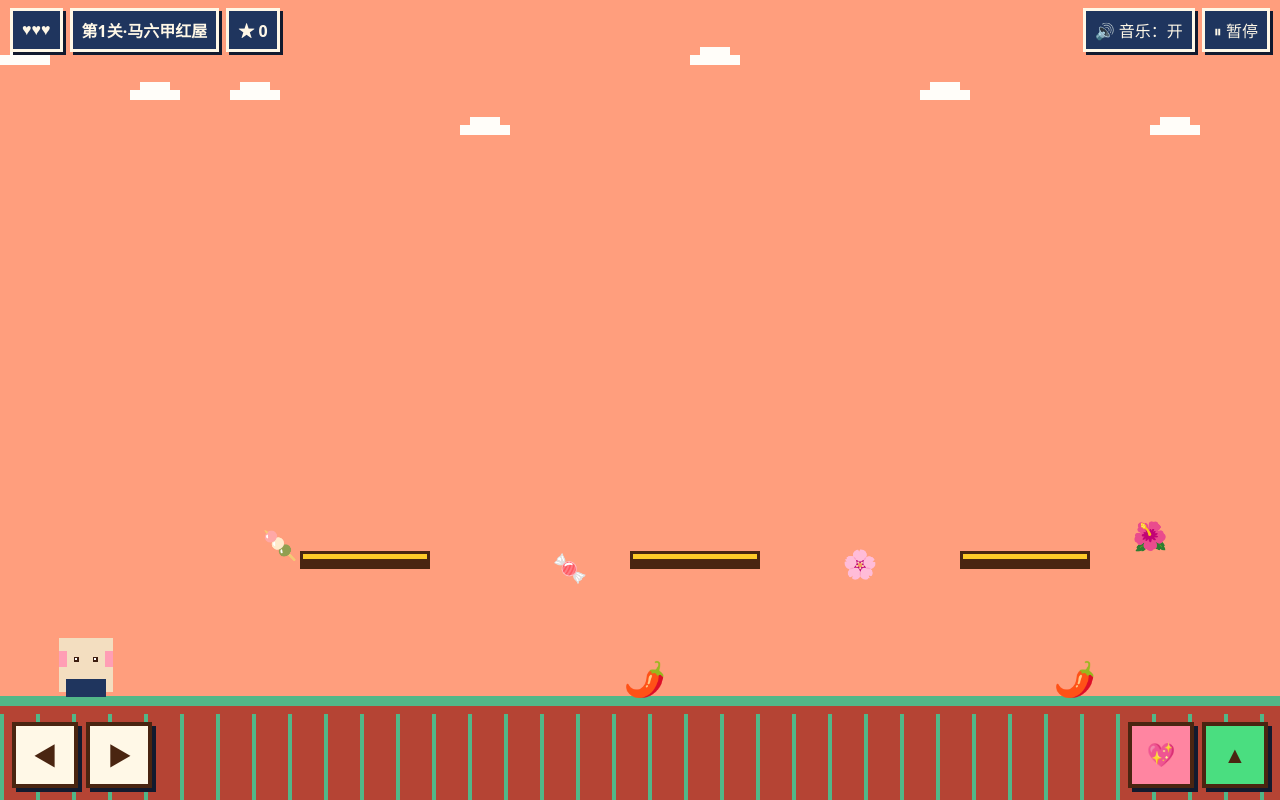
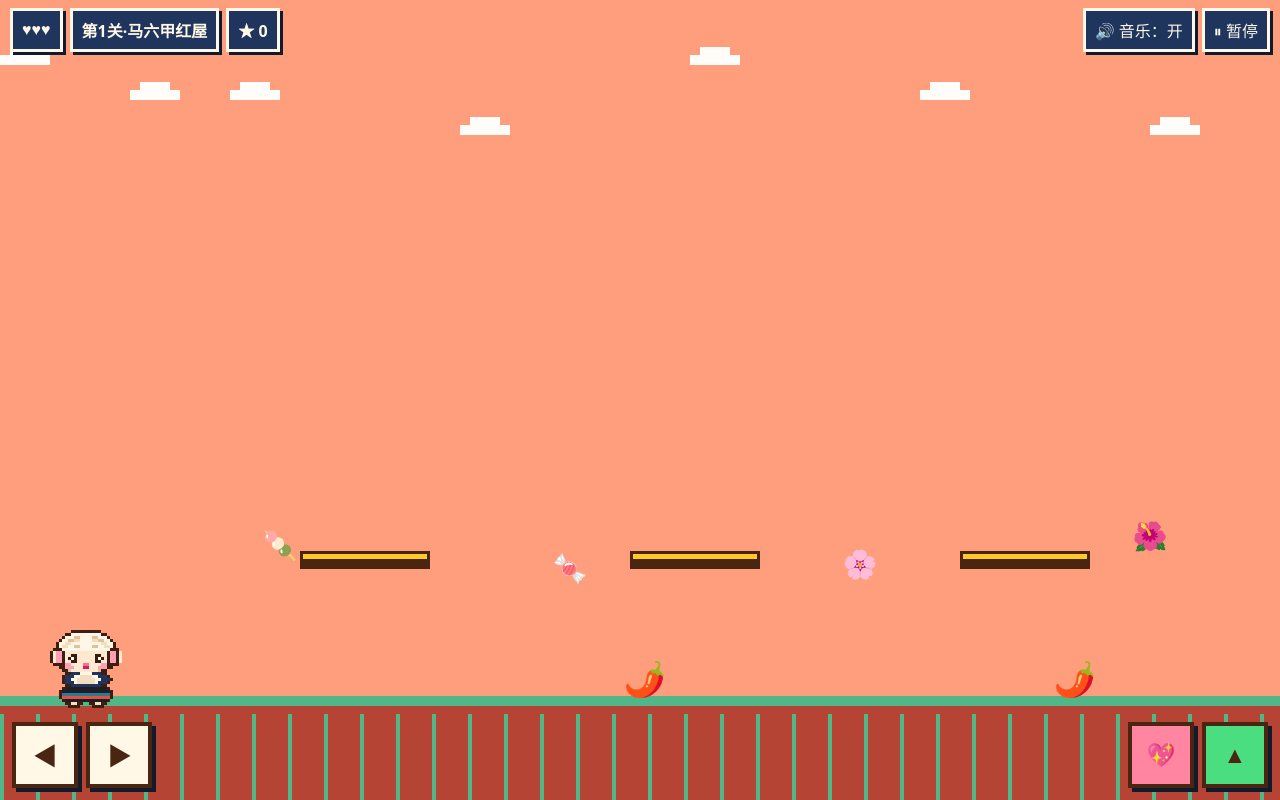
Before and after one commit to szy2005/-, a plain HTML site: page index.html in a window 1280 px wide. Both pictures are taken after a click on the button "▶ 开始像素大冒险". Drawn offline with Linux system fonts and the light colour scheme.

Commit message:
恢复原始像素小羊造型，不再改变小羊外观

```diff
--- a/index.html
+++ b/index.html
@@ -25,41 +25,25 @@ const stages=[{name:'第1关·马六甲红屋',width:2800,sky:'#ff9e7d',ground:'
 let W=0,H=0,state='START',stage=0,score=0,cam=0,last=0,tick=0,muted=false;
 const input={left:false,right:false},p={x:70,y:0,w:42,h:54,vx:0,vy:0,face:1,ground:false,jumps:2,lives:3,invuln:0,cool:0};
 let foods=[],enemies=[],shots=[],platforms=[],goal=2700;
-
-// 8-Bit 可爱像素背景音乐：开局点击时解锁 Web Audio，并循环播放
 let audio=null,master=null,bgmTimer=null,bgmStep=0;
 const melody=[392,0,392,440,392,330,262,0,392,0,392,440,392,330,294,0,294,0,294,330,294,247,196,0,330,349,392,440,392,330,262,0];
 const bass=[131,0,196,0,131,0,196,0,131,0,196,0,147,0,196,0,147,0,196,0,123,0,196,0,131,0,165,0,196,0,131,0];
-function ensureAudio(){
- const AC=window.AudioContext||window.webkitAudioContext;if(!AC)return false;
- if(!audio){audio=new AC();master=audio.createGain();master.gain.value=.8;master.connect(audio.destination)}
- if(audio.state==='suspended')audio.resume().catch(()=>{});
- return true;
-}
-function beep(freq,duration=.09,volume=.07,type='square',slide=null){
- if(muted||!freq||!ensureAudio())return;
- const now=audio.currentTime,o=audio.createOscillator(),g=audio.createGain();
- o.type=type;o.frequency.setValueAtTime(freq,now);if(slide)o.frequency.exponentialRampToValueAtTime(slide,now+duration);
- g.gain.setValueAtTime(volume,now);g.gain.exponentialRampToValueAtTime(.001,now+duration);o.connect(g);g.connect(master);o.start(now);o.stop(now+duration);
-}
-function startBgm(){
- stopBgm();if(muted||!ensureAudio())return;
- master.gain.setTargetAtTime(.8,audio.currentTime,.02);
- bgmTimer=setInterval(()=>{if(state==='PLAY'){const i=bgmStep++%melody.length;if(melody[i])beep(melody[i],.145,.045,'square');if(bass[i])beep(bass[i],.16,.055,'triangle');if(i%4===2)beep(900,.025,.02,'square')}},195);
- // 立即播放首组音符，方便确认声音确实启动
- beep(melody[0],.16,.06,'square');setTimeout(()=>beep(melody[2],.16,.055,'square'),195);
-}
+function ensureAudio(){const AC=window.AudioContext||window.webkitAudioContext;if(!AC)return false;if(!audio){audio=new AC();master=audio.createGain();master.gain.value=.8;master.connect(audio.destination)}if(audio.state==='suspended')audio.resume().catch(()=>{});return true}
+function beep(freq,duration=.09,volume=.07,type='square',slide=null){if(muted||!freq||!ensureAudio())return;const now=audio.currentTime,o=audio.createOscillator(),g=audio.createGain();o.type=type;o.frequency.setValueAtTime(freq,now);if(slide)o.frequency.exponentialRampToValueAtTime(slide,now+duration);g.gain.setValueAtTime(volume,now);g.gain.exponentialRampToValueAtTime(.001,now+duration);o.connect(g);g.connect(master);o.start(now);o.stop(now+duration)}
+function startBgm(){stopBgm();if(muted||!ensureAudio())return;master.gain.setTargetAtTime(.8,audio.currentTime,.02);bgmTimer=setInterval(()=>{if(state==='PLAY'){const i=bgmStep++%melody.length;if(melody[i])beep(melody[i],.145,.045,'square');if(bass[i])beep(bass[i],.16,.055,'triangle');if(i%4===2)beep(900,.025,.02,'square')}},195);beep(melody[0],.16,.06,'square')}
 function stopBgm(){if(bgmTimer){clearInterval(bgmTimer);bgmTimer=null}if(master&&audio)master.gain.setTargetAtTime(.0001,audio.currentTime,.015)}
-
 function resize(){W=innerWidth;H=innerHeight;canvas.width=Math.round(W*Math.min(devicePixelRatio||1,2));canvas.height=Math.round(H*Math.min(devicePixelRatio||1,2));ctx.setTransform(canvas.width/W,0,0,canvas.height/H,0,0);ctx.imageSmoothingEnabled=false}addEventListener('resize',resize);resize();
 const ground=()=>H-Math.max(66,H*.13);
+const SHEEP_PALETTE={'O':'#3D1E10','W':'#FFF6E5','C':'#F3DEC0','S':'#DFC19A','F':'#FDE8D0','P':'#FF9EB5','R':'#FF6B8B','E':'#3A1C0E','H':'#FFFFFF','M':'#D81B60','N':'#1F355E','B':'#2A7B9B','K':'#1E1E24','T':'#E0533C'};
+const SHEEP_IDLE=['.......OOOOOOOOOO.......','.....OOWWWWWWWWWWOO.....','....OWWWSSWWWWSSWWWO....','...OWWSSCCWWWWCCSSWWO...','..OWWCCWWWWWWWWWWCCWWO..','..OWCCWWSSWWWWSSWWCCWO..','.OOOWWWWWWWWWWWWWWWWOOO.','OFPPOFFFFFFFFFFFFFFOPPOF','OFPPOFFEEFFFFFFEEFFOPPOF','OFPPOFEHEFFFFFFEHEFOPPOF','OFPPOFFEEFFFFFFEEFFOPPOF','.OOOOPPFFFFRRFFFFPPOOOO.','...OOPPPFFFMMFFFPPPOO...','....OOSFFFFFFFFFSOO.....','.....OONNNWWWWNNNOO.....','....ONNNWWCCCCWWNNNO....','....ONNWWCCCCCCWWNNNO...','....ONNNWCCCCCCWNNNO....','.....OONNNNNNNNNNOO.....','....OKKKKKKKKKKKKKKO....','...OKKKKKKKKKKKKKKKKO...','...OBBBBBBBBBBBBBBBBO...','...OTTTTTTTTTTTTTTTTO...','....OKKKKKKKKKKKKKKO....','.....OOCCOO..OOCCOO.....','......OOOO....OOOO......'];
+function drawSheep(sx,sy){const scale=3;ctx.save();ctx.translate(sx+p.w/2,sy+p.h/2);ctx.scale(p.face,1);ctx.translate(-36,-39);for(let r=0;r<SHEEP_IDLE.length;r++)for(let c=0;c<SHEEP_IDLE[r].length;c++){const ch=SHEEP_IDLE[r][c];if(ch!=='.'&&SHEEP_PALETTE[ch]){ctx.fillStyle=SHEEP_PALETTE[ch];ctx.fillRect(c*scale,r*scale,scale,scale)}}ctx.restore()}
 function initStage(n){stage=n;const s=stages[n],gy=ground();p.x=65;p.y=gy-p.h;p.vx=p.vy=0;p.jumps=2;p.invuln=0;p.cool=0;cam=0;tick=0;shots=[];foods=[];for(let x=280;x<s.width-200;x+=290)foods.push({x,y:gy-(x%870===280?145:118),type:['🍡','🍬','🌸','🌺','🟢'][Math.floor(x/290)%5],taken:false});enemies=[];for(let x=520;x<s.width-300;x+=430)enemies.push({x,min:x-100,max:x+180,vx:85+stage*12,w:38,h:34,alive:true});platforms=[];for(let x=300;x<s.width-180;x+=330)platforms.push({x:x+(n%2)*35,y:gy-(x%2===0?145:210),w:130,h:18});goal=s.width-150;$('stageName').textContent=s.name;updateHud()}
 function updateHud(){ $('score').textContent=score;$('lives').textContent='♥'.repeat(Math.max(0,p.lives))+'♡'.repeat(3-Math.max(0,p.lives)); }
 function show(id){$(id).classList.remove('hidden')}function hide(id){$(id).classList.add('hidden')}
 function start(){ensureAudio();score=0;p.lives=3;initStage(0);state='PLAY';hide('start');hide('finish');hide('gameover');hide('pause');show('hud');show('touch');startBgm();last=performance.now()}
 function pause(){if(state!=='PLAY')return;state='PAUSE';stopBgm();show('pause')}function resume(){state='PLAY';hide('pause');startBgm();last=performance.now()}
 function jump(){if(state!=='PLAY'||p.jumps<=0)return;p.vy=p.jumps===2?-530:-475;p.jumps--;p.ground=false;beep(p.jumps===1?620:760,.11,.09,'square')}
-function attack(){if(state!=='PLAY'||p.cool>0)return;p.cool=.28;shots.push({x:p.x+(p.face>0?p.w:-16),y:p.y+22,v:p.face*580,life:.9});beep(880,.08,.1,'square',440);setTimeout(()=>beep(1175,.12,.09,'triangle'),40)}
+function attack(){if(state!=='PLAY'||p.cool>0)return;p.cool=.28;shots.push({x:p.x+(p.face>0?p.w:-16),y:p.y+22,v:p.face*580,life:.9});beep(880,.08,.1,'square',440)}
 function loseLife(){if(p.invuln>0)return;p.lives--;p.invuln=1.4;p.vy=-310;p.vx=p.x<cam+W/2?-210:210;updateHud();beep(210,.18,.13,'sawtooth',90);if(p.lives<=0){state='OVER';stopBgm();show('gameover')}}
 function rectHit(a,b){return a.x<b.x+b.w&&a.x+a.w>b.x&&a.y<b.y+b.h&&a.y+a.h>b.y}
 function win(){if(state!=='PLAY')return;state='WIN';stopBgm();[523,659,784,1047].forEach((f,i)=>setTimeout(()=>beep(f,.16,.1,'square'),i*110));$('finalScore').textContent=score;show('finish')}
@@ -67,11 +51,9 @@ function update(dt){if(state!=='PLAY')return;tick+=dt;const s=stages[stage],gy=g
 for(let i=shots.length-1;i>=0;i--){const a=shots[i];a.x+=a.v*dt;a.life-=dt;let hit=false;for(const e of enemies)if(e.alive&&a.x<e.x+e.w&&a.x+16>e.x&&a.y<gy&&a.y+16>gy-e.h){e.alive=false;score+=200;updateHud();hit=true;beep(680,.09,.09,'square');break}if(hit||a.life<=0||a.x<0||a.x>s.width)shots.splice(i,1)}
 for(const f of foods)if(!f.taken&&Math.hypot(p.x+p.w/2-f.x,p.y+p.h/2-f.y)<38){f.taken=true;score+=150;if(p.lives<3)p.lives++;updateHud();beep(523,.07,.08,'square');setTimeout(()=>beep(659,.07,.08,'square'),50);setTimeout(()=>beep(784,.1,.08,'square'),100)}
 for(const e of enemies)if(e.alive){e.x+=e.vx*dt;if(e.x<e.min||e.x>e.max)e.vx*=-1;if(rectHit(p,{x:e.x,y:gy-e.h,w:e.w,h:e.h}))if(p.vy>100&&old<=gy-e.h+16){e.alive=false;p.vy=-390;score+=200;updateHud()}else loseLife()}if(p.x+35>=goal)win()}
-function drawSheep(x,y){ctx.save();ctx.translate(Math.round(x+p.w/2),Math.round(y+p.h/2));ctx.fillStyle='#f3dec0';ctx.fillRect(-27,-31,54,54);ctx.fillStyle='#ff9eb5';ctx.fillRect(-27,-18,8,16);ctx.fillRect(19,-18,8,16);ctx.fillStyle='#3d1e10';ctx.fillRect(-12,-12,5,5);ctx.fillRect(7,-12,5,5);ctx.fillStyle='#fff';ctx.fillRect(-11,-11,2,2);ctx.fillRect(8,-11,2,2);ctx.fillStyle='#1f355e';ctx.fillRect(-20,10,40,18);ctx.restore()}
 function draw(){const s=stages[stage],gy=ground();ctx.fillStyle=s.sky;ctx.fillRect(0,0,W,gy);ctx.fillStyle='#fffdf9';for(let i=0;i<8;i++){const x=(i*230-cam*.12)%(W+200),y=55+(i%3)*35;ctx.fillRect(x,y,50,10);ctx.fillRect(x+10,y-8,30,8)}ctx.fillStyle=s.ground;ctx.fillRect(0,gy,W,H-gy);ctx.fillStyle='#52b788';ctx.fillRect(0,gy,W,10);for(let x=-(cam%36);x<W;x+=36){ctx.fillRect(x,gy+18,4,H)}for(const q of platforms){ctx.fillStyle='#4a2511';ctx.fillRect(q.x-cam,q.y,q.w,q.h);ctx.fillStyle='#ffca28';ctx.fillRect(q.x-cam+3,q.y+3,q.w-6,5)}for(const f of foods)if(!f.taken){ctx.font='28px serif';ctx.textAlign='center';ctx.fillText(f.type,f.x-cam,f.y+Math.sin(tick*4+f.x)*5)}for(const e of enemies)if(e.alive){ctx.font='34px serif';ctx.textAlign='center';ctx.fillText(e.x%2?'🌶️':'🌿',e.x-cam,gy-5)}const gx=goal-cam;ctx.fillStyle='#4a2511';ctx.fillRect(gx,gy-130,16,130);ctx.fillRect(gx+82,gy-130,16,130);ctx.fillStyle='#ffca28';ctx.fillRect(gx-12,gy-148,122,25);for(const a of shots){ctx.font='24px serif';ctx.textAlign='center';ctx.fillText('★',a.x-cam,a.y+22)}if(!(p.invuln>0&&Math.floor(p.invuln*12)%2===0))drawSheep(p.x-cam,p.y)}
 function loop(now){const dt=Math.min(.04,(now-last)/1000||0);last=now;update(dt);draw();requestAnimationFrame(loop)}requestAnimationFrame(loop);
-$('startBtn').onclick=start;$('pauseBtn').onclick=pause;$('resumeBtn').onclick=resume;$('retryBtn').onclick=()=>{hide('gameover');p.lives=3;initStage(stage);state='PLAY';startBgm()};$('nextBtn').onclick=()=>{hide('finish');if(stage===2)start();else{p.lives=Math.min(3,p.lives+1);initStage(stage+1);state='PLAY';startBgm()}};
-$('soundBtn').onclick=()=>{ensureAudio();muted=!muted;$('soundBtn').textContent=muted?'🔇 音乐：关':'🔊 音乐：开';if(muted)stopBgm();else if(state==='PLAY')startBgm()};
+$('startBtn').onclick=start;$('pauseBtn').onclick=pause;$('resumeBtn').onclick=resume;$('retryBtn').onclick=()=>{hide('gameover');p.lives=3;initStage(stage);state='PLAY';startBgm()};$('nextBtn').onclick=()=>{hide('finish');if(stage===2)start();else{p.lives=Math.min(3,p.lives+1);initStage(stage+1);state='PLAY';startBgm()}};$('soundBtn').onclick=()=>{ensureAudio();muted=!muted;$('soundBtn').textContent=muted?'🔇 音乐：关':'🔊 音乐：开';if(muted)stopBgm();else if(state==='PLAY')startBgm()};
 function bind(id,key){const el=$(id);const down=e=>{e.preventDefault();input[key]=true};const up=e=>{e.preventDefault();input[key]=false};el.addEventListener('pointerdown',down);el.addEventListener('pointerup',up);el.addEventListener('pointercancel',up)}bind('left','left');bind('right','right');$('jump').onpointerdown=e=>{e.preventDefault();jump()};$('attack').onpointerdown=e=>{e.preventDefault();attack()};
 addEventListener('keydown',e=>{if(['ArrowLeft','ArrowRight','ArrowUp',' ','Space'].includes(e.key))e.preventDefault();if(e.key==='ArrowLeft'||e.key.toLowerCase()==='a')input.left=true;if(e.key==='ArrowRight'||e.key.toLowerCase()==='d')input.right=true;if(['ArrowUp','w','W',' ','Space'].includes(e.key)&&!e.repeat)jump();if(['x','X','j','J'].includes(e.key)&&!e.repeat)attack();if(['p','P','Escape'].includes(e.key))state==='PLAY'?pause():state==='PAUSE'&&resume()});addEventListener('keyup',e=>{if(e.key==='ArrowLeft'||e.key.toLowerCase()==='a')input.left=false;if(e.key==='ArrowRight'||e.key.toLowerCase()==='d')input.right=false});addEventListener('blur',()=>{input.left=input.right=false});initStage(0);
 })();
```
